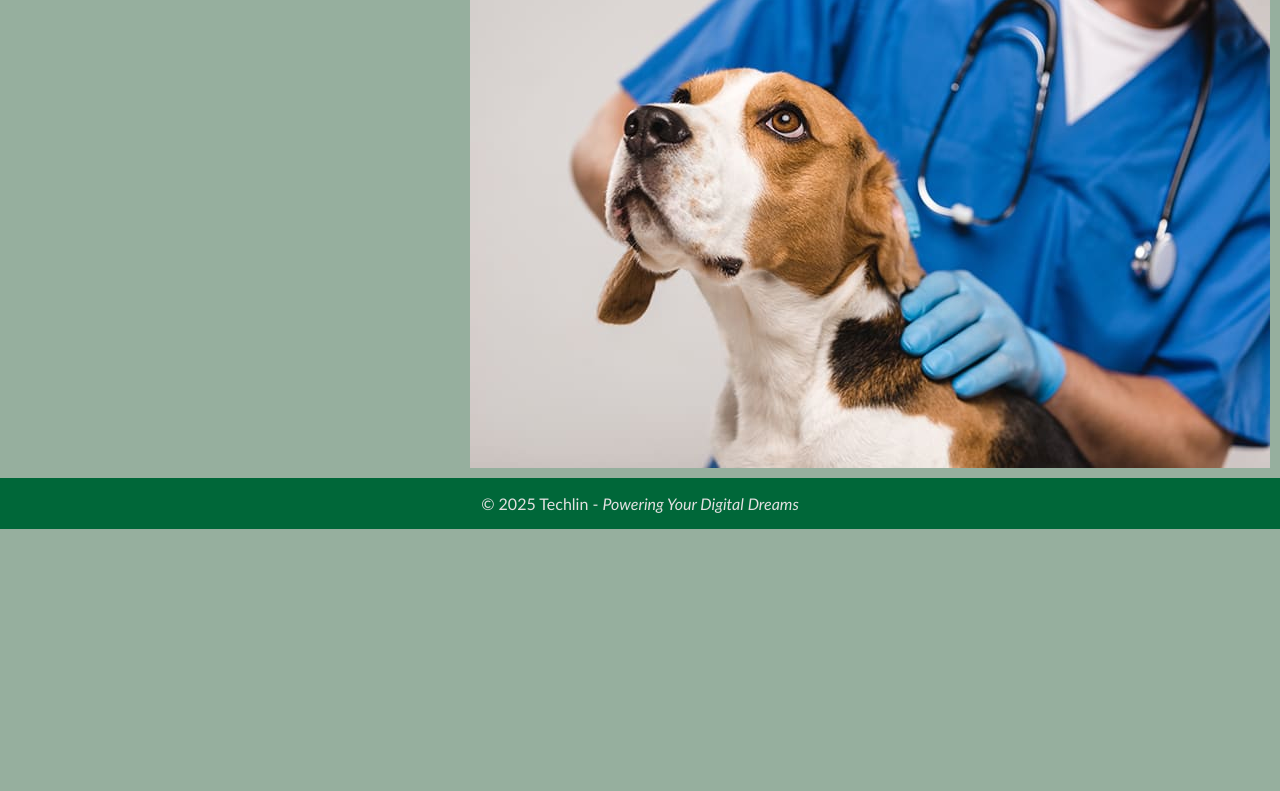
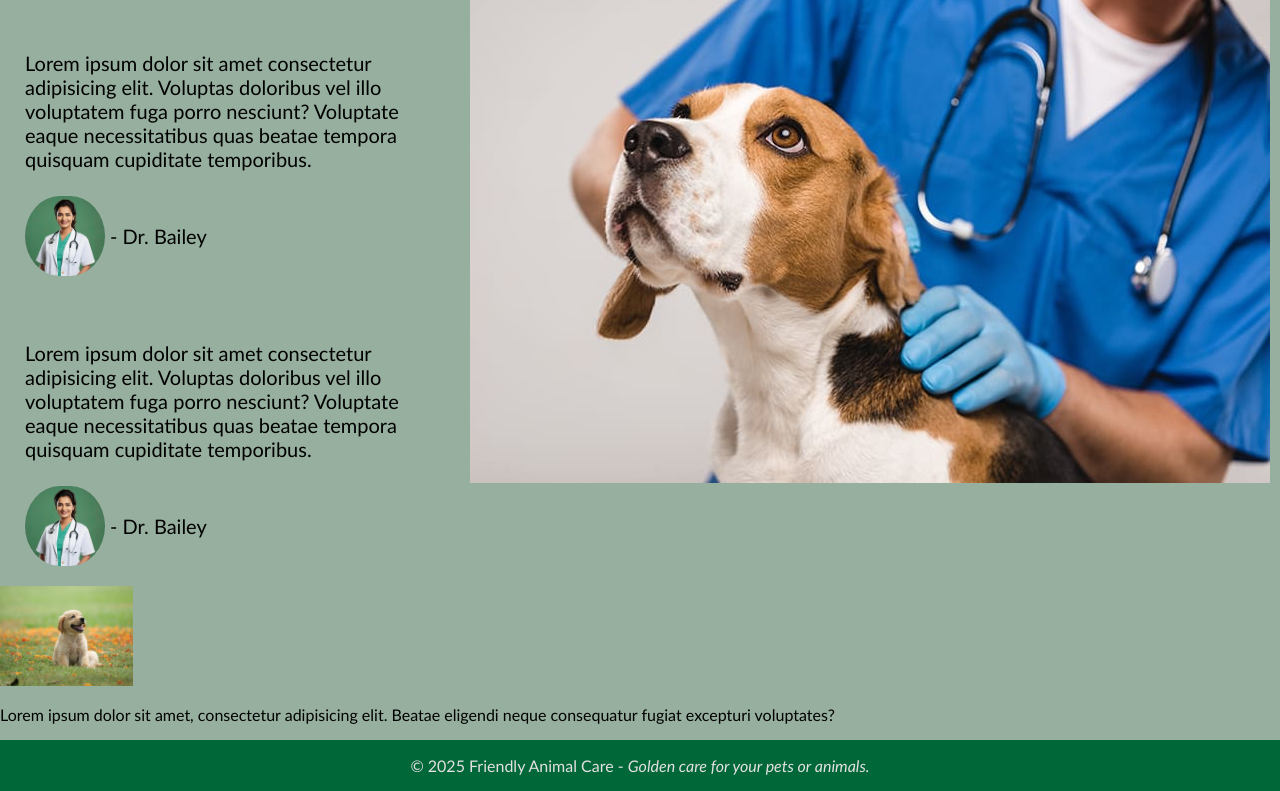
Before and after one commit to useemeroll144055457-sudo/VeterinerianWebsite, a plain HTML site: page index.html in a window 1280 px wide. Shown: the part 156-947 px from the top of the page. Before the commit the page ends 800 px from the top, so only its background shows below. Drawn offline with Linux system fonts and the light colour scheme.

Commit message:
Overhaul on the whole website

```diff
--- a/index.css
+++ b/index.css
@@ -1,7 +1,7 @@
 body {
   margin: 0;
   padding: 0;
-  background-color: rgb(150, 175, 158);
+  background-color: #96af9e;
   font-family: 'Gill Sans', 'Gill Sans MT', Calibri, 'Trebuchet MS', sans-serif;
 }
 
@@ -12,6 +12,8 @@ body {
   height: 100%;
 }
 
+/* Navbar styling and positioning */
+
 #topbar {
   display: flex;
   background-color: #006739;
@@ -19,18 +21,9 @@ body {
   width: 100%;
 }
 
-.picture {
-  height: 200px;
-  width: auto;
-}
-
 #main-logo {
   height: auto;
   width: auto;
-}
-
-#pic1 {
-  margin: 10px;
 }
 
 .links-left {
@@ -60,23 +53,125 @@ body {
 #main-article {
   display: flex;
   width: auto;
-  height: 100%;
   justify-content: center;
 }
 
 #main-picture {
-  padding: 10px;
+  overflow: hidden;
+  transition: transform 0.5s ease;
+  padding-top: 25px;
+  padding-right: 10px;
+}
+
+#main-picture:hover {
+  transform: scale(0.95);
 }
 
 #main-paragraph {
-  padding: 10px;
+  padding: 5px;
 }
 
-footer
+#sub-article {
+  padding: 0;
+  margin: 0px 10px;
+  display: flex;
+  flex-direction: column;
+  font-size: 20px;
+  padding: 10px 0px;
+}
+
+#sub-article-pic {
+  height: 80px;
+  width: auto;
+  padding: 0 5px;
+  border-radius: 150px;
+  display: flex;
+  justify-content: flex-start;
+  align-items: center;
+}
+
+#pfp {
+  display: flex;
+  justify-content: flex-start;
+  align-items: center;
+
+}
+
+#signature {
+  margin: 0;
+  padding: 0;
+  justify-content: center;
+  align-items: center;
+}
+
+/* Dropdown menu code */
+
+/* Alignment for content within the menu */
+
+.dropdown {
+  position: relative;
+  display: inline-block;
+}
+
+/* Changes cursor to pointer on hover */
+
+.dropdown button {
+  cursor: pointer;
+}
+
+/* Alignment and styling for content */
+
+.dropdown-content {
+  display: none;
+  position: absolute;
+  background-color: #f1f1f1;
+  min-width: 160px;
+  box-shadow: 0px 8px 16px rgba(0,0,0,0.2);
+}
+
+/* Alignment and styling for content hyperlinks */
+
+.dropdown-content a {
+  padding: 10px;
+  display: block;
+  text-decoration: none;
+  color: black;
+  margin: 0;
+}
+
+/* Alignment and styling for content hyperlinks on hover */
+
+.dropdown-content a:hover {
+  background-color: #ddd;
+}
+
+/* Alignment for content on hover */
+
+.dropdown:hover .dropdown-content {
+  display: block;
+}
+
+.article-container {
+  flex-flow: row wrap;
+}
+
+#article1 {
+  padding: 0;
+  margin: 0;
+}
+
+#picture1 {
+  height: 100px;
+  width: auto;
+}
+
+/* Footer styling */
+
+#footer
 {
-    display: flex;
-    justify-content: center;
-    background-color:#006739;
-    color: rgb(227, 225, 225);
-    padding: 0;
+  display: flex;
+  justify-content: center;
+  align-items: center;
+  background-color:#006739;
+  color: rgb(227, 225, 225);
 }
--- a/index.html
+++ b/index.html
@@ -2,31 +2,75 @@
 
 <head>
   <link rel="stylesheet" href="index.css">
-  <title>Veterinarian</title>
+  <title>Friendly Animal Care</title>
 </head>
 
 <body>
+
 <div class="navbar" id="topbar">
-  <img id="main-logo" src="dogo.png" alt="">
+  <img id="main-logo" src="logo.jpg" alt="">
     <div class="links-left">
       <p><a href="#">Home Pets</a></p>
       <p><a href="#">Domesticated</a></p>
       <p><a href="#">Medications</a></p>
       <p id="shopping-cart"><a href="">Link 4</a></p>
-  </div>
+      <div class="dropdown">
+        <p><a href="#">Menu 1</a></p>
+          <div class="dropdown-content">
+            <a href="#">Home</a>
+            <a href="#">Profile</a>
+            <a href="#">Settings</a>
+          </div>
+      </div>
+    </div>
+
   <div class="links-right">
       <p><a href="#">Activities</a></p>
       <p><a href="#">About us!</a></p>
       <p><a href="#">Contact</a></p>
   </div>
 </div>
+
 <div class="main article" id="main-article">
-    <p class="main-paragraph" id="main-paragraph">Lorem ipsum dolor sit amet consectetur adipisicing elit. Mollitia assumenda, odio distinctio dignissimos autem qui!</p>
-    <img id="main-picture" src="Dogo2.png" alt="">
+  <div class="sub-articles" id="sub-articles">
+    <div>
+      <h1 style="padding-left: 25px;">Latest News</h1>
+      <div class="sub-article" id="sub-article">
+        <div id="sub-article">
+            <p class="main-paragraph" id="main-paragraph">Lorem ipsum dolor sit amet consectetur adipisicing elit. Voluptas doloribus vel illo voluptatem fuga porro nesciunt? Voluptate eaque necessitatibus quas beatae tempora quisquam cupiditate temporibus.</p>
+            <div id="pfp">
+              <img id="sub-article-pic" src="doctor1.jpg" alt="">
+              <p id="signature">- Dr. Bailey</p>
+            </div>
+      </div>
+    </div>
+    <div class="sub-article" id="sub-article">
+        <div id="sub-article">
+            <p class="main-paragraph" id="main-paragraph">Lorem ipsum dolor sit amet consectetur adipisicing elit. Voluptas doloribus vel illo voluptatem fuga porro nesciunt? Voluptate eaque necessitatibus quas beatae tempora quisquam cupiditate temporibus.</p>
+            <div id="pfp">
+              <img id="sub-article-pic" src="doctor1.jpg" alt="">
+              <p id="signature">- Dr. Bailey</p>
+            </div>
+        </div>
+      </div>
+    </div>
+  </div>
+  <div class="latest-news" id="latest-news">
+    <div class="main-picture" id="main-picture">
+      <a href=""><img src="Dogo2.png" alt=""></a>
+    </div>
+  </div>
 </div>
 
-<footer>
-    <p>© 2025 Techlin - <i>Powering Your Digital Dreams</i></p>
+<div class="article-container" id="article-container">
+  <div class="articles" id="article-1">
+    <img id="picture1" src="dogo.png" alt="">
+    <p id="paragraph1">Lorem ipsum dolor sit amet, consectetur adipisicing elit. Beatae eligendi neque consequatur fugiat excepturi voluptates?</p>
+  </div>
+</div>
+
+<footer id="footer">
+    <p>© 2025 Friendly Animal Care - <i>Golden care for your pets or animals.</i></p>
 </footer>
 
 </body>
```
Also changed, not shown: doctor1.jpg (added), doctor2.webp (added), logo.jpg (added).
